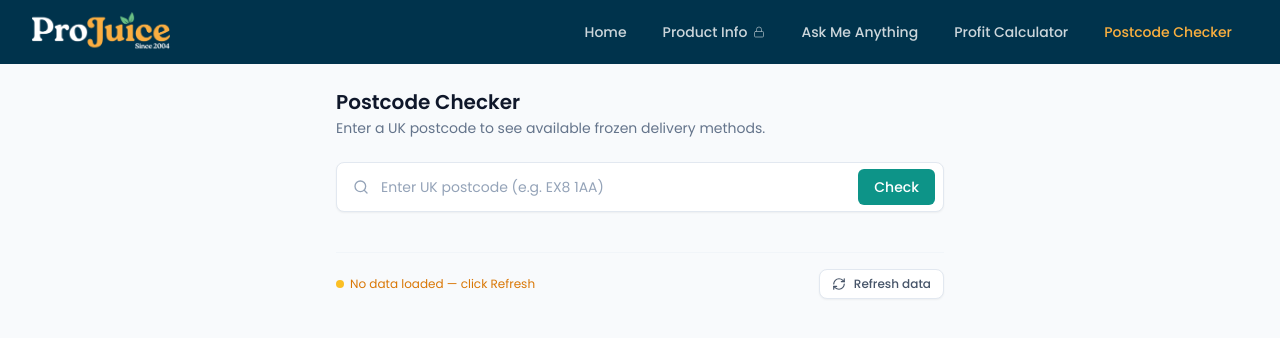
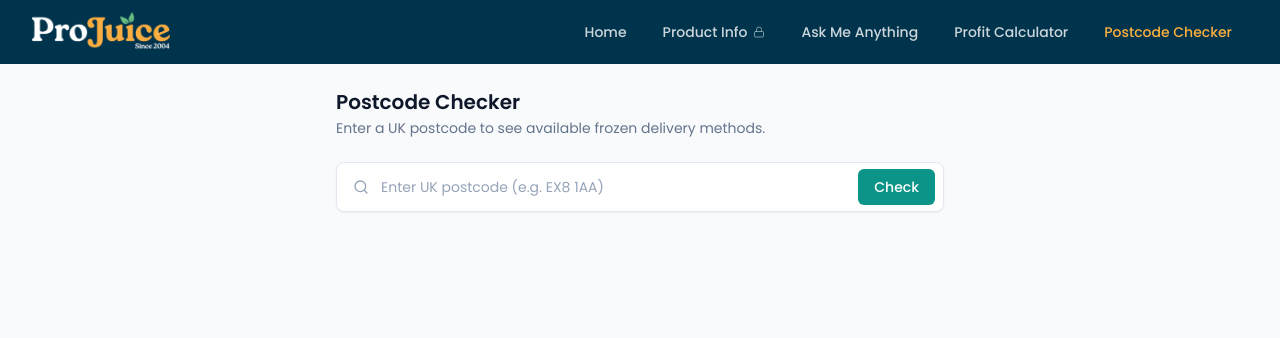
Before and after one commit to projuice13/customer-portal, a Next.js app: page /postcode-checker in a window 1280 px wide. Shown: the top 338 px of the page. Built offline with nearby package versions, Linux system fonts and the light colour scheme.

Commit message:
Move shipping data refresh to admin section, remove from postcode checker page

```diff
--- a/src/app/admin/products/page.tsx
+++ b/src/app/admin/products/page.tsx
@@ -2,6 +2,7 @@ import { fetchPortalProducts } from "@/lib/woo-products";
 import Link from "next/link";
 import { Package, ChevronRight } from "lucide-react";
 import { AdminNav } from "@/components/admin/AdminNav";
+import { ShippingRefreshButton } from "@/components/admin/ShippingRefreshButton";
 
 export const dynamic = "force-dynamic";
 export const metadata = { title: "Admin — Products" };
@@ -16,6 +17,15 @@ export default async function AdminProductsPage() {
       <p className="text-sm text-slate-500 mb-6">
         Select a product to upload and manage its downloadable images.
       </p>
+
+      {/* Shipping data refresh */}
+      <div className="mb-8 rounded-xl border border-slate-200 bg-white p-5">
+        <h2 className="text-sm font-semibold text-slate-700 mb-0.5">Shipping Data</h2>
+        <p className="text-sm text-slate-400 mb-4">
+          Refresh the cached WooCommerce shipping zones used by the Postcode Checker.
+        </p>
+        <ShippingRefreshButton />
+      </div>
 
       <div className="divide-y divide-slate-100 rounded-xl border border-slate-200 bg-white">
         {products.map((product) => (
--- a/src/app/postcode-checker/page.tsx
+++ b/src/app/postcode-checker/page.tsx
@@ -1,16 +1,15 @@
 "use client";
 
-import { useEffect, useState } from "react";
+import { useState } from "react";
 import { useQuery } from "@tanstack/react-query";
 import { motion, AnimatePresence } from "framer-motion";
-import { Search, RefreshCw, CheckCircle, AlertCircle, PackageX } from "lucide-react";
+import { Search, AlertCircle, PackageX } from "lucide-react";
 import { ShippingZoneSection } from "@/components/postcode/ShippingZoneSection";
 import type { ShippingMethod } from "@/components/postcode/ShippingMethodCard";
 import { PageHeader } from "@/components/layout/PageHeader";
 
 const UK_POSTCODE_RE = /^[A-Z]{1,2}[0-9][0-9A-Z]?\s*[0-9][A-Z]{2}$/i;
 const LS_KEY_FETCHED_AT = "pj_shipping_fetched_at";
-const LS_KEY_ZONE_COUNT = "pj_shipping_zone_count";
 
 function formatPostcode(postcode: string): string {
   const clean = postcode.replace(/\s+/g, "").toUpperCase();
@@ -32,50 +31,10 @@ interface ShippingResponse {
   error?: string;
 }
 
-type FetchState = "idle" | "loading" | "done" | "error";
-
-function formatFetchedAt(iso: string): string {
-  const d = new Date(iso);
-  const diffMins = Math.floor((Date.now() - d.getTime()) / 60000);
-  if (diffMins < 1) return "just now";
-  if (diffMins < 60) return `${diffMins}m ago`;
-  const diffHours = Math.floor(diffMins / 60);
-  if (diffHours < 24) return `${diffHours}h ago`;
-  return d.toLocaleDateString("en-GB", { day: "numeric", month: "short" });
-}
-
-function DataStatusDot({ fetchedAt }: { fetchedAt: string | null }) {
-  if (!fetchedAt) {
-    return (
-      <div className="flex items-center gap-1.5">
-        <span className="h-2 w-2 rounded-full bg-amber-400" />
-        <span className="text-xs text-amber-600">No data loaded — click Refresh</span>
-      </div>
-    );
-  }
-  const isStale = (Date.now() - new Date(fetchedAt).getTime()) / 3600000 > 24;
-  return (
-    <div className="flex items-center gap-1.5">
-      <span className={`h-2 w-2 rounded-full ${isStale ? "bg-amber-400" : "bg-green-400"}`} />
-      <span className={`text-xs ${isStale ? "text-amber-600" : "text-slate-400"}`}>
-        Shipping data updated {formatFetchedAt(fetchedAt)}
-      </span>
-    </div>
-  );
-}
-
 export default function PostcodeCheckerPage() {
   const [searchInput, setSearchInput] = useState("");
   const [activePostcode, setActivePostcode] = useState("");
   const [validationError, setValidationError] = useState("");
-  const [fetchState, setFetchState] = useState<FetchState>("idle");
-  const [fetchError, setFetchError] = useState<string | null>(null);
-  const [lastFetchedAt, setLastFetchedAt] = useState<string | null>(null);
-
-  useEffect(() => {
-    const stored = localStorage.getItem(LS_KEY_FETCHED_AT);
-    if (stored) setLastFetchedAt(stored);
-  }, []);
 
   const { data, isLoading, isError, error } = useQuery<ShippingResponse>({
     queryKey: ["shipping", activePostcode],
@@ -84,13 +43,6 @@ export default function PostcodeCheckerPage() {
     enabled: activePostcode.length > 0,
     staleTime: 5 * 60 * 1000,
   });
-
-  useEffect(() => {
-    if (data?.fetched_at) {
-      setLastFetchedAt(data.fetched_at);
-      localStorage.setItem(LS_KEY_FETCHED_AT, data.fetched_at);
-    }
-  }, [data?.fetched_at]);
 
   const handleSubmit = (e: React.FormEvent) => {
     e.preventDefault();
@@ -101,28 +53,6 @@ export default function PostcodeCheckerPage() {
     }
     setValidationError("");
     setActivePostcode(formatPostcode(clean));
-  };
-
-  const handleRefresh = async () => {
-    setFetchState("loading");
-    setFetchError(null);
-    try {
-      const res = await fetch("/api/postcode-checker", { method: "POST" });
-      const json = await res.json();
-      if (res.ok && json.fetched_at) {
-        setLastFetchedAt(json.fetched_at);
-        localStorage.setItem(LS_KEY_FETCHED_AT, json.fetched_at);
-        if (json.zones_loaded) localStorage.setItem(LS_KEY_ZONE_COUNT, String(json.zones_loaded));
-        setFetchState("done");
-      } else {
-        setFetchError(json.message ?? json.error ?? `HTTP ${res.status}`);
-        setFetchState("error");
-      }
-    } catch (err) {
-      setFetchError(err instanceof Error ? err.message : "Network error");
-      setFetchState("error");
-    }
-    setTimeout(() => setFetchState("idle"), 4000);
   };
 
   const hasFrozenMethods = data?.zones?.some((zone) =>
@@ -209,33 +139,6 @@ export default function PostcodeCheckerPage() {
         )}
       </AnimatePresence>
 
-      {/* Data status + refresh */}
-      <div className="mt-10 flex items-center justify-between border-t border-slate-100 pt-4">
-        <DataStatusDot fetchedAt={lastFetchedAt} />
-        <div className="flex flex-col items-end gap-1">
-          <button
-            onClick={handleRefresh}
-            disabled={fetchState === "loading"}
-            className={`flex items-center gap-2 rounded-lg border px-3 py-1.5 text-xs font-medium shadow-sm transition-all disabled:cursor-not-allowed ${
-              fetchState === "done" ? "border-green-200 bg-green-50 text-green-700"
-              : fetchState === "error" ? "border-red-200 bg-red-50 text-red-700"
-              : "border-slate-200 bg-white text-slate-600 hover:bg-slate-50"
-            }`}
-          >
-            {fetchState === "loading" && <div className="h-3.5 w-3.5 animate-spin rounded-full border-2 border-slate-300 border-t-slate-600" />}
-            {fetchState === "done" && <CheckCircle className="h-3.5 w-3.5" />}
-            {fetchState === "error" && <AlertCircle className="h-3.5 w-3.5" />}
-            {fetchState === "idle" && <RefreshCw className="h-3.5 w-3.5" />}
-            <span>
-              {fetchState === "idle" && "Refresh data"}
-              {fetchState === "loading" && "Refreshing…"}
-              {fetchState === "done" && "Done"}
-              {fetchState === "error" && "Failed"}
-            </span>
-          </button>
-          {fetchError && <p className="max-w-[200px] text-right text-xs text-red-500">{fetchError}</p>}
-        </div>
-      </div>
     </div>
   );
 }
--- /dev/null
+++ b/src/components/admin/ShippingRefreshButton.tsx
@@ -0,0 +1,61 @@
+"use client";
+
+import { useState } from "react";
+import { RefreshCw, CheckCircle, AlertCircle } from "lucide-react";
+
+type State = "idle" | "loading" | "done" | "error";
+
+export function ShippingRefreshButton() {
+  const [state, setState] = useState<State>("idle");
+  const [message, setMessage] = useState("");
+
+  async function handleRefresh() {
+    setState("loading");
+    setMessage("");
+    try {
+      const res = await fetch("/api/postcode-checker", { method: "POST" });
+      const json = await res.json();
+      if (res.ok && json.fetched_at) {
+        setMessage(`${json.zones_loaded} zones loaded`);
+        setState("done");
+      } else {
+        setMessage(json.message ?? json.error ?? `HTTP ${res.status}`);
+        setState("error");
+      }
+    } catch (err) {
+      setMessage(err instanceof Error ? err.message : "Network error");
+      setState("error");
+    }
+    setTimeout(() => { setState("idle"); setMessage(""); }, 5000);
+  }
+
+  return (
+    <div className="flex items-center gap-3">
+      <button
+        onClick={handleRefresh}
+        disabled={state === "loading"}
+        className={`flex items-center gap-2 rounded-lg border px-4 py-2 text-sm font-medium shadow-sm transition-all disabled:cursor-not-allowed ${
+          state === "done" ? "border-green-200 bg-green-50 text-green-700"
+          : state === "error" ? "border-red-200 bg-red-50 text-red-700"
+          : "border-slate-200 bg-white text-slate-700 hover:bg-slate-50"
+        }`}
+      >
+        {state === "loading" && <div className="h-4 w-4 animate-spin rounded-full border-2 border-slate-300 border-t-slate-600" />}
+        {state === "done" && <CheckCircle className="h-4 w-4" />}
+        {state === "error" && <AlertCircle className="h-4 w-4" />}
+        {state === "idle" && <RefreshCw className="h-4 w-4" />}
+        <span>
+          {state === "idle" && "Refresh now"}
+          {state === "loading" && "Fetching…"}
+          {state === "done" && "Done"}
+          {state === "error" && "Failed"}
+        </span>
+      </button>
+      {message && (
+        <span className={`text-sm ${state === "error" ? "text-red-600" : "text-slate-500"}`}>
+          {message}
+        </span>
+      )}
+    </div>
+  );
+}
```
